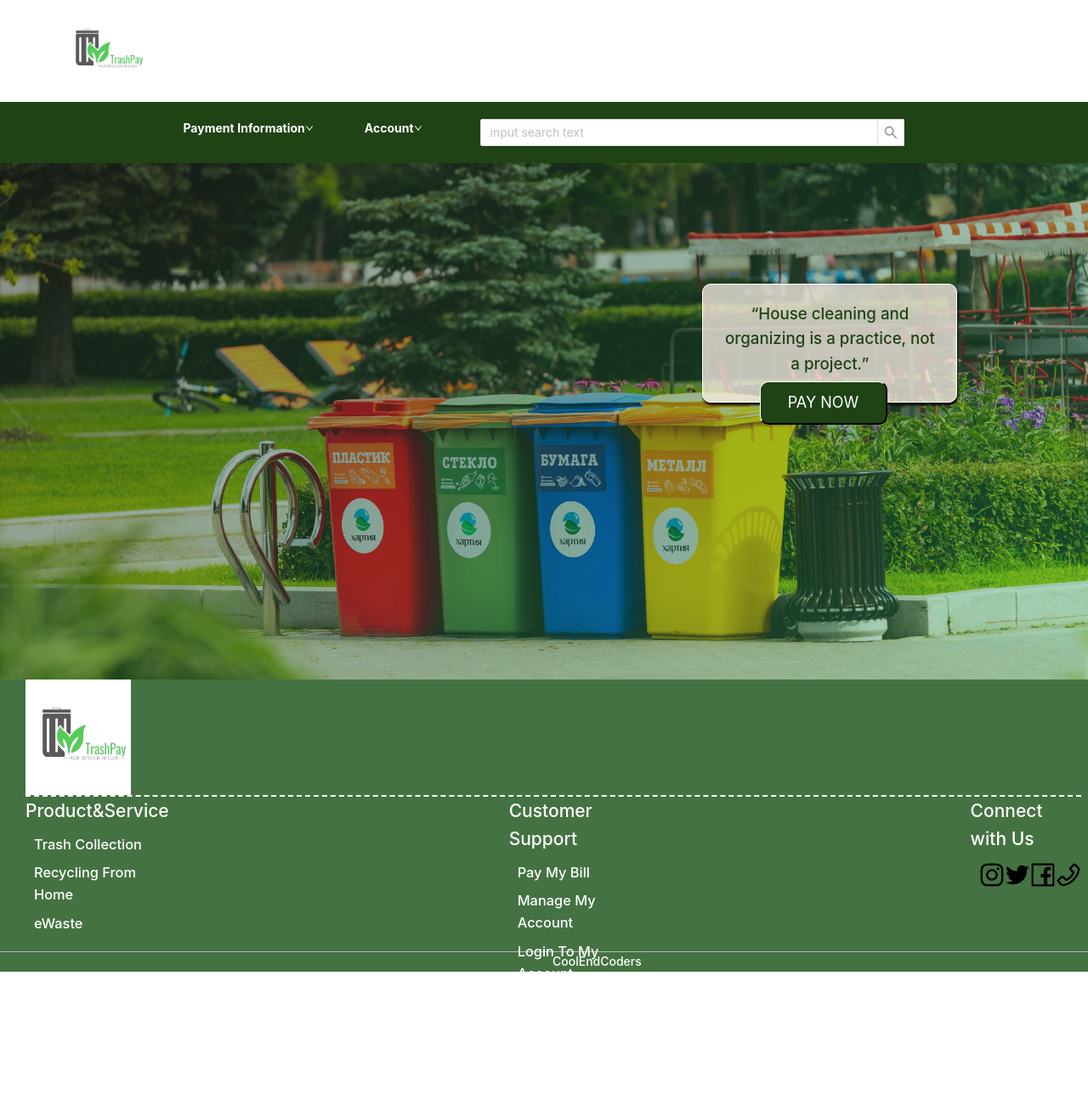
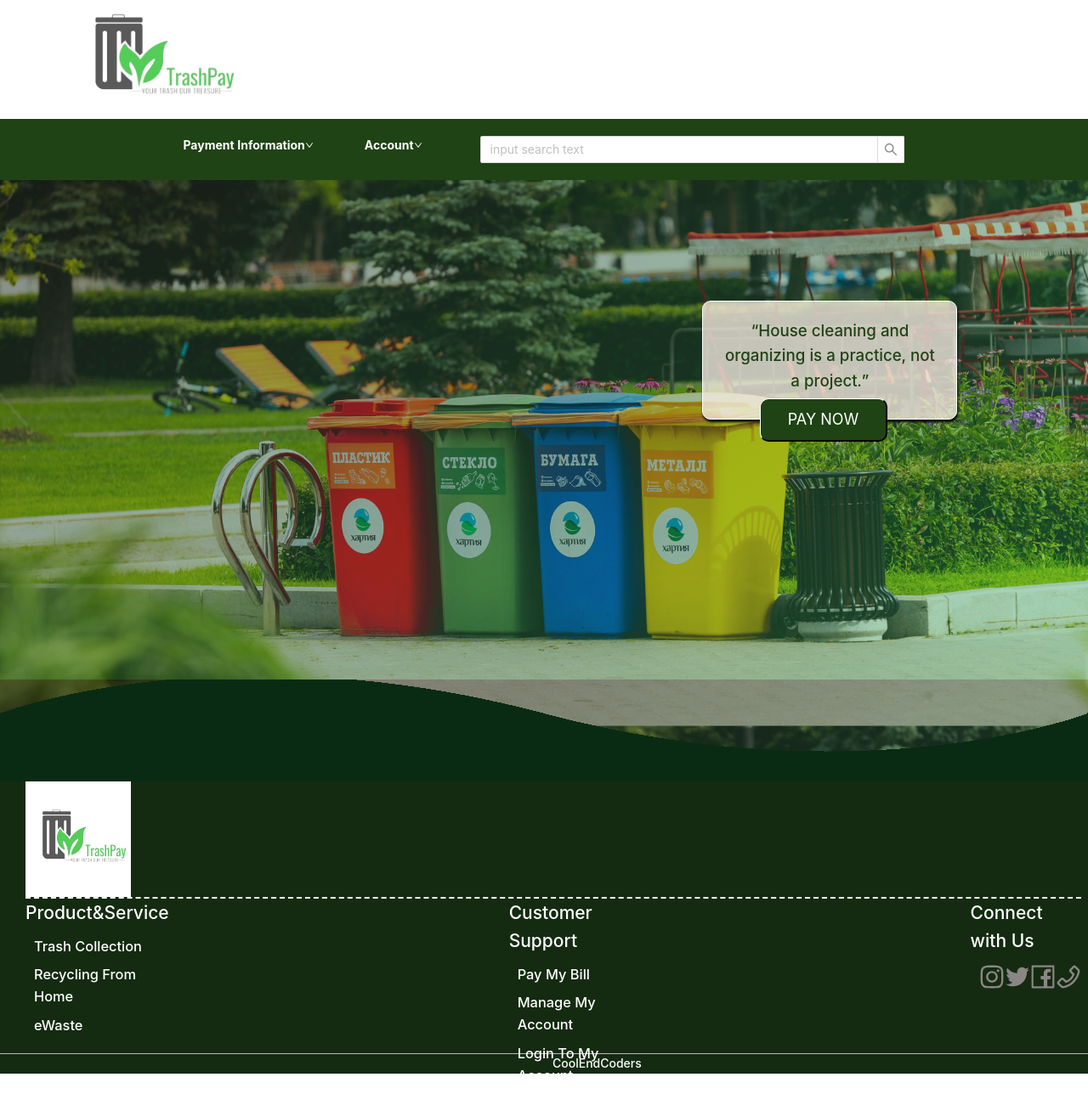
Before and after one commit to christale29/trash-pay, a React (Create React App) app: page / in a window 1280 px wide. Shown: the whole page at 85% size. Before the commit the page ends 1168 px from the top, so only its background shows below. Built offline with nearby package versions, Linux system fonts and the light colour scheme; what store would draw is missing.

Commit message:
the footer

```diff
--- a/src/components/DashboardLayout.js
+++ b/src/components/DashboardLayout.js
@@ -23,22 +23,23 @@ const DashboardLayout=({children})=>{
         }
         return(
             <Layout  >
-            <Sider trigger={null} collapsible collapsed={collapsed}  style={{backgroundColor:'rgb(24, 75, 24)'}}>
+            <Sider trigger={null} collapsible collapsed={collapsed}  >
               <div className="logo" />
-              <Menu style={{backgroundColor:'rgb(24, 75, 24)'}} theme="green"  mode="inline" defaultSelectedKeys={['1']}>
+              <Menu theme="dark" mode="inline" defaultSelectedKeys={['1']}>
                 <Menu.Item key="1" icon={<UserOutlined />}>
                  <Link to='/dash/register' >Register House </Link>
                 </Menu.Item>
                 <Menu.Item key="2" icon={<VideoCameraOutlined />}>
                 <Link to='/dash/house' >Manage all Payment </Link>
                 </Menu.Item>
-                <Menu.Item key="3" icon={<UploadOutlined />}>
+                <Menu.Item key="3" icon={<UploadOutlined />}
+                onClick={() => localStorage.removeItem("userLogedIn")}>
                 <Link to='/dash/login' >Login</Link>
                 </Menu.Item>
               </Menu>
             </Sider>
-            <Layout className="site-layout" style={{backgroundColor:'rgb(24, 75, 24)'}}>
-              <Header className="site-layout-background" style={{ padding: 0 ,backgroundColor:'green'}}>
+            <Layout className="site-layout" >
+              <Header className="site-layout-background" style={{ padding: 0 }}>
                 {React.createElement(collapsed ? MenuUnfoldOutlined : MenuFoldOutlined, {
                   className: 'trigger',
                   onClick: toggle,
--- a/src/components/Footer.css
+++ b/src/components/Footer.css
@@ -1,5 +1,5 @@
 .Footer-container{
-    background: rgb(69, 114, 66);
+    background: rgb(20, 43, 17);
     height:43vh;
     width:100%;
 
@@ -10,6 +10,16 @@
     font-size: 20px;
   padding-bottom: 100px;
 }*/
+.footerwall{
+    width: 100%;
+    height: 15vh;
+    /* background-color: white; */
+}
+.Footer-wrapper{
+    width: 100%;
+    background-image:url(../asset/img/wave.png);
+    height: 15vh;
+}
 .Footer_words{
     /* background: rgb(33, 49, 32); */
     height:40vh;
@@ -57,7 +67,7 @@
 .icon{
     padding-left: 400px;
     margin-left: 10px;
-    color:black;
+    color:rgb(139, 134, 134);
     font-size: 30px;
    display: flex;
 }
--- a/src/components/footer.js
+++ b/src/components/footer.js
@@ -9,6 +9,12 @@ import {
 import logo2 from "../asset/img/trash.png";
 const Footer = () => {
   return (
+    <>
+    <div className="footerwall">
+    <div className="Footer-wrapper">
+
+      </div>
+      </div>
     <div class="Footer-container">
       <div class="Footer_words">
         {/* <h1>TRASHPAY</h1> */}
@@ -45,6 +51,8 @@ const Footer = () => {
          <h4>CoolEndCoders</h4>
       </div>
     </div>
+    </>
   );
 };
+
 export default Footer;
--- a/src/components/header.css
+++ b/src/components/header.css
@@ -8,14 +8,14 @@
 }
 .nav-logo-left{
     /* float:left; */
-    height:100px;
+    height:15vh;
     /* background:red; */
-    width: 50%;
+    width:60%;
 
 }
 .nav-logo-left img{
     margin-left:10%;
-
+width: 30%;
 }
 .nav-logo-left img{
     object-fit: cover;
--- a/src/views/dashboard/AllHouse.js
+++ b/src/views/dashboard/AllHouse.js
@@ -4,31 +4,33 @@ import {Table,Space} from 'antd';
 import AllavailableHOUSE from '../../asset/img/constant/house.json';
 import AllavailabeUsers from'../../asset/img/constant/infomation.json';
 import{EyeOutlined,EditOutlined,DeleteOutlined } from '@ant-design/icons';
+
+const {column, columnGroup} = Table
 const Column =[
     {
-        title:'House Number',
-        dataIndex:'houseNo',
-        key:'houseNo',
+        title:"House Number",
+        dataIndex:"houseNo",
+        key:"houseNo",
 
     },
 
     {
-        title:'District',
-        dataIndex:'district',
-        key:'district',
+        title:"District",
+        dataIndex:"district",
+        key:"district",
 
     },
     {
-        title:'Sector',
-        dataIndex:'sector',
-        key:'sector',
+        title:"Sector",
+        dataIndex:"sector",
+        key:"sector",
 
     },
 
     {
-        title:'Actions',
-        dataIndex:'action',
-        render:(text,record)=>(
+        title:"Actions",
+        dataIndex:"action",
+        render:()=>(
             <Space size ='middle'>
              <a><EyeOutlined></EyeOutlined></a>
              <a><EditOutlined></EditOutlined></a>
@@ -56,8 +58,8 @@ const Column1 =[
 
     {
         title:'Actions',
-        dataIndex:'action',
-        render:(text,record)=>(
+        key:'action',
+        render:()=>(
             <Space size ='middle'>
              <a style={{color:"green"}}>Accept</a>
              <a style={{color:"red"}}>Reject</a>
```
Also changed, not shown: src/asset/img/wave.png (added).
